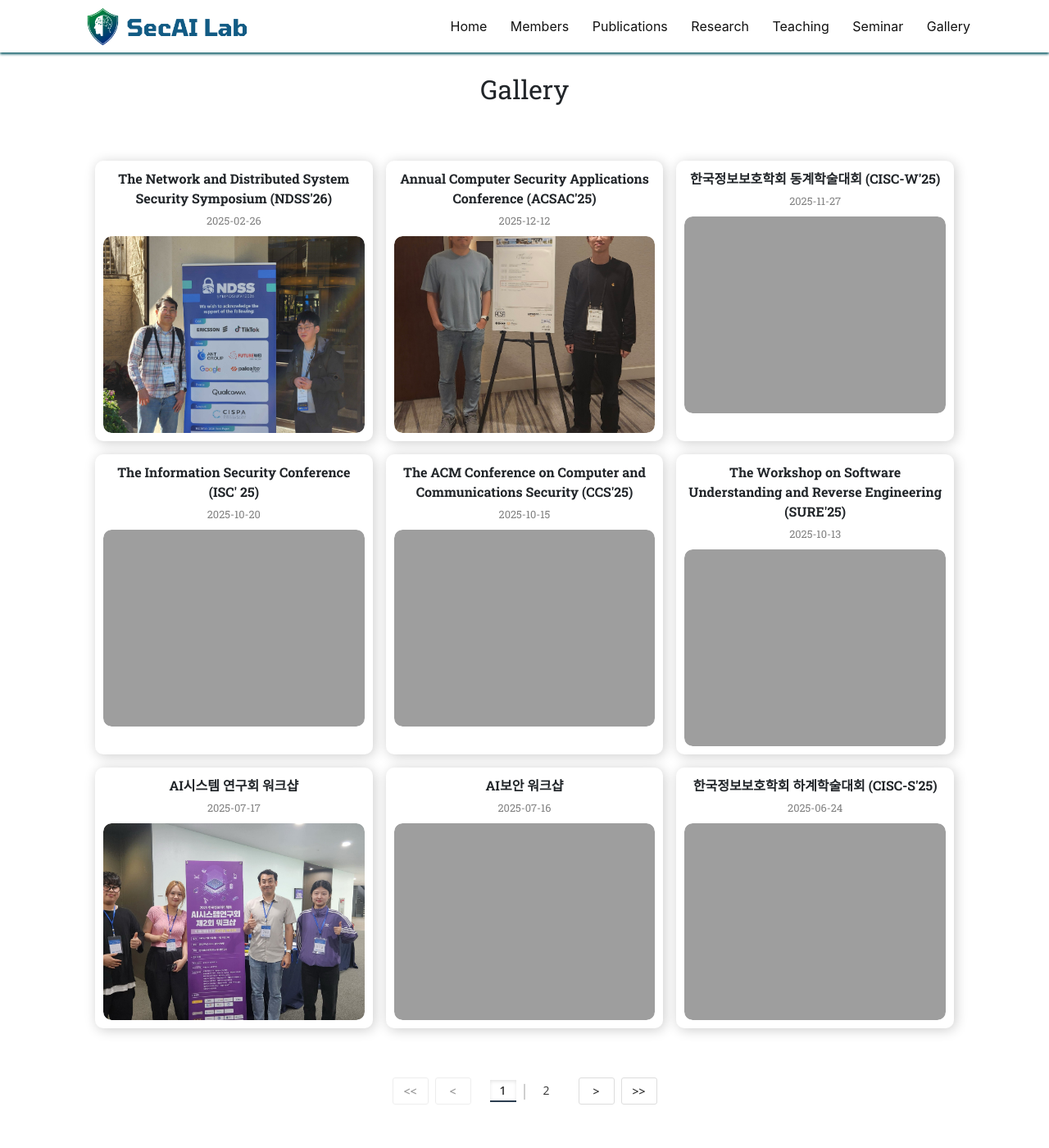
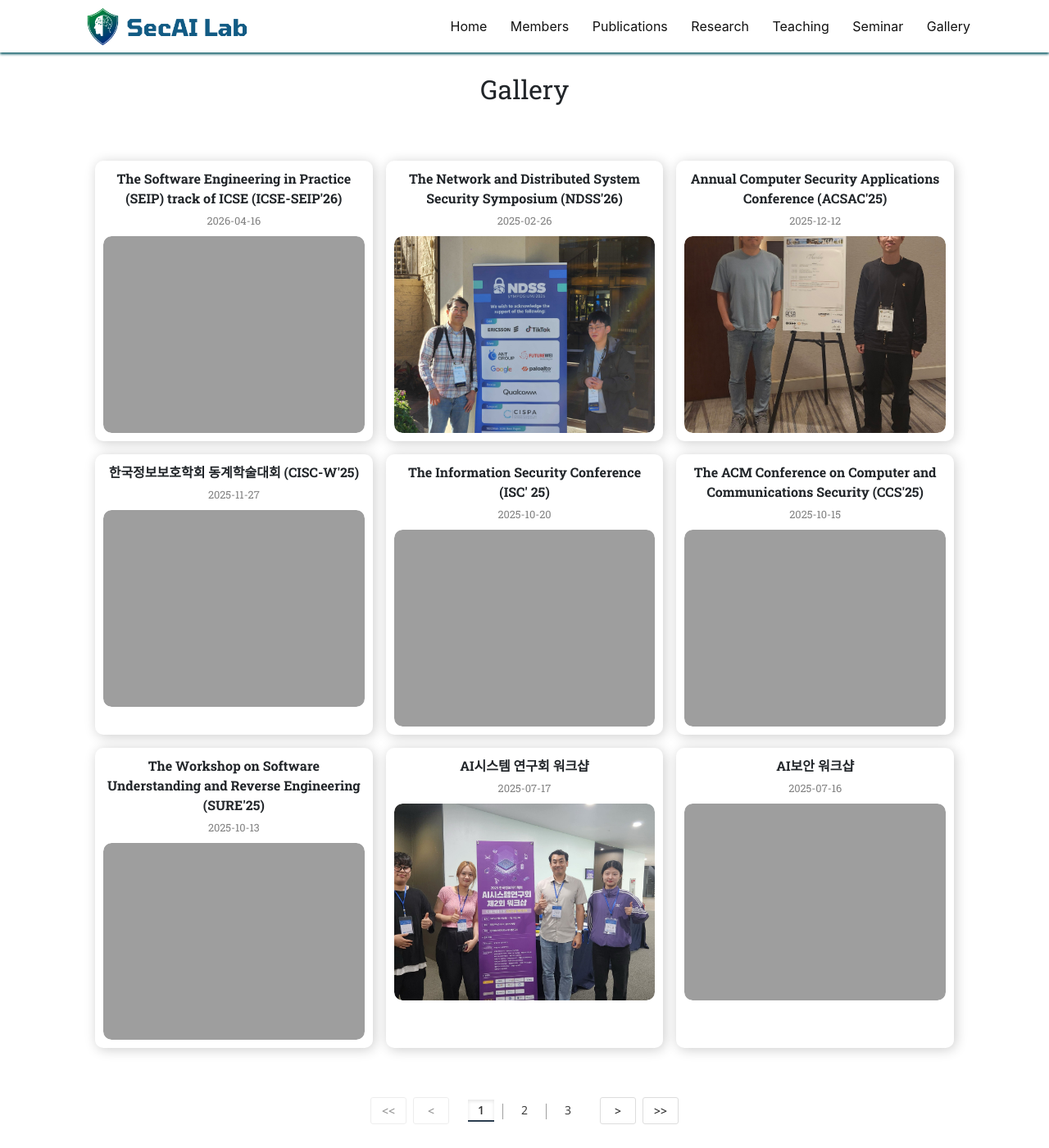
Before and after one commit to SecAI-Lab/secai-lab.github.io, a Jekyll site: the page built from pages/gallery.md, in a window 1280 px wide and 1400 px high. Shown: the whole window at 82% size. Built offline with Jekyll 4.4.1, drawn with Linux system fonts in a browser that asks for light colours; nearby versions of some CDN libraries.

Commit message:
Update gallery.yml

```diff
--- a/_data/gallery.yml
+++ b/_data/gallery.yml
@@ -1,3 +1,11 @@
+- title: "The Software Engineering in Practice (SEIP) track of ICSE (ICSE-SEIP'26)"
+  images:
+    - filename: /ICSE_SEIP_26/20260415_090342.jpg
+      date: "2026-04-16"
+    - filename: /ICSE_SEIP_26/20260415_120017.jpg
+      date: "2026-04-16"
+
+
 - title: "The Network and Distributed System Security Symposium (NDSS'26)"
   images:
     - filename: /NDSS_26/20260226_090132.jpg
```
